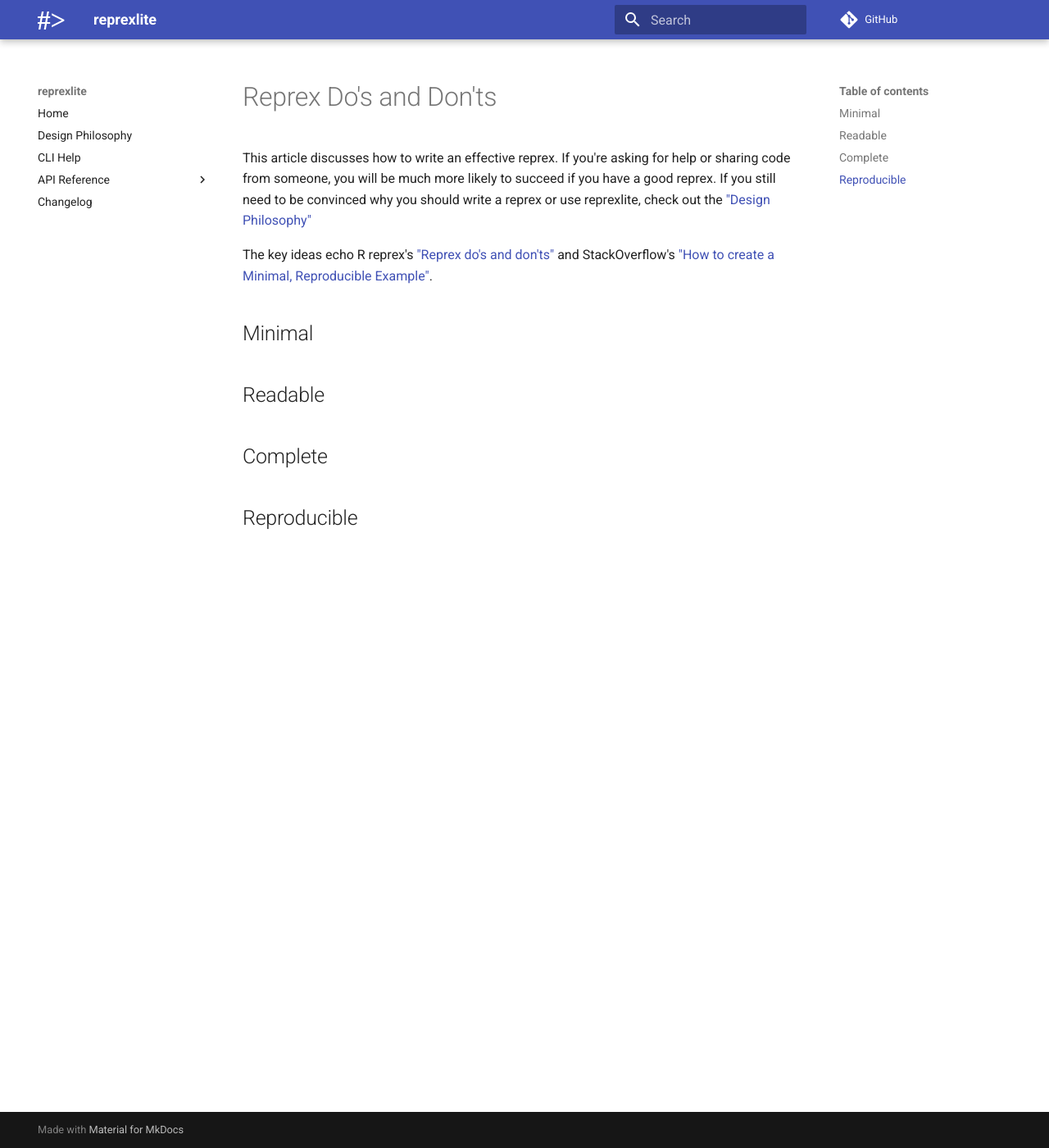
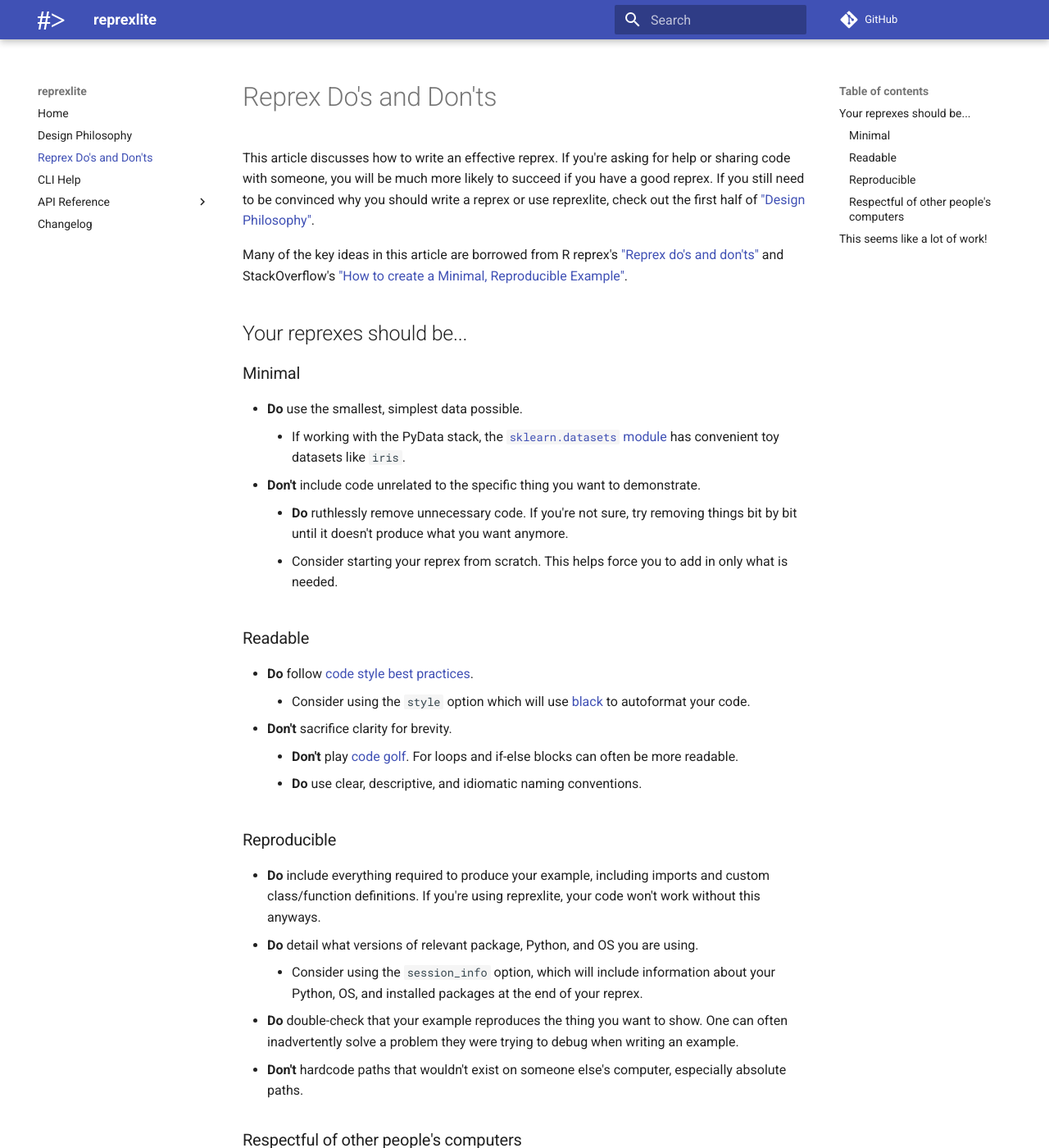
Before and after one commit to jayqi/reprexlite, an MkDocs documentation site: the page built from docs/docs/dos-and-donts.md, in a window 1280 px wide and 1400 px high. Shown: the whole window at 82% size. Built offline with MkDocs 1.6.1 and Material for MkDocs 9.7.7, drawn with Linux system fonts in a browser that asks for light colours; comment, search, counter and statistics services are not loaded; some of the changed text lies outside the part shown.

Commit message:
Revisions for design philosophy and do's and don'ts.

```diff
--- a/docs/docs/dos-and-donts.md
+++ b/docs/docs/dos-and-donts.md
@@ -1,14 +1,48 @@
 # Reprex Do's and Don'ts
 
-This article discusses how to write an effective reprex. If you're asking for help or sharing code from someone, you will be much more likely to succeed if you have a good reprex. If you still need to be convinced why you should write a reprex or use reprexlite, check out the ["Design Philosophy"](../design-philosophy/)
+This article discusses how to write an effective reprex. If you're asking for help or sharing code with someone, you will be much more likely to succeed if you have a good reprex. If you still need to be convinced why you should write a reprex or use reprexlite, check out the first half of ["Design Philosophy"](../design-philosophy/).
 
-The key ideas echo R reprex's ["Reprex do's and don'ts"](https://reprex.tidyverse.org/articles/reprex-dos-and-donts.html) and StackOverflow's ["How to create a Minimal, Reproducible Example"](https://stackoverflow.com/help/minimal-reproducible-example).
+Many of the key ideas in this article are borrowed from R reprex's ["Reprex do's and don'ts"](https://reprex.tidyverse.org/articles/reprex-dos-and-donts.html) and StackOverflow's ["How to create a Minimal, Reproducible Example"](https://stackoverflow.com/help/minimal-reproducible-example).
+
+## Your reprexes should be...
+
+### Minimal
+
+- **Do** use the smallest, simplest data possible.
+  - If working with the PyData stack, the [`sklearn.datasets` module](https://scikit-learn.org/stable/datasets.html#datasets) has convenient toy datasets like `iris`.
+- **Don't** include code unrelated to the specific thing you want to demonstrate.
+  - **Do** ruthlessly remove unnecessary code. If you're not sure, try removing things bit by bit until it doesn't produce what you want anymore.
+  - Consider starting your reprex from scratch. This helps force you to add in only what is needed.
 
 
-## Minimal
+### Readable
 
-## Readable
+- **Do** follow [code style best practices](https://www.python.org/dev/peps/pep-0008/).
+  - Consider using the `style` option which will use [black](https://github.com/psf/black) to autoformat your code.
+- **Don't** sacrifice clarity for brevity.
+  - **Don't** play [code golf](https://en.wikipedia.org/wiki/Code_golf). For loops and if-else blocks can often be more readable.
+  - **Do** use clear, descriptive, and idiomatic naming conventions.
 
-## Complete
 
-## Reproducible
+### Reproducible
+
+- **Do** include everything required to produce your example, including imports and custom class/function definitions. If you're using reprexlite, your code won't work without this anyways.
+- **Do** detail what versions of relevant package, Python, and OS you are using.
+  - Consider using the `session_info` option, which will include information about your Python, OS, and installed packages at the end of your reprex.
+- **Do** double-check that your example reproduces the thing you want to show. One can often inadvertently solve a problem they were trying to debug when writing an example.
+- **Don't** hardcode paths that wouldn't exist on someone else's computer, especially absolute paths.
+
+### Respectful of other people's computers
+
+- **Do** clean up after yourself if you create files. Take advantage of Python's [`tempfile` module](https://docs.python.org/3/library/tempfile.html) for creating temporary files and directories.
+- **Don't** delete files that you didn't create.
+
+## This seems like a lot of work!
+
+> Yes, creating a great reprex requires work. You are asking other people to do work too. It’s a partnership.
+>
+> 80% of the time you will solve your own problem in the course of writing an excellent reprex. YMMV.
+>
+> The remaining 20% of the time, you will create a reprex that is more likely to elicit the desired behavior in others.
+>
+> <p style="text-align: right">― <a href="https://reprex.tidyverse.org/articles/reprex-dos-and-donts.html#this-seems-like-a-lot-of-work">"Reprex do's and don'ts,"</a> from the R reprex documentation</p>
--- a/docs/mkdocs.yml
+++ b/docs/mkdocs.yml
@@ -9,7 +9,8 @@ theme:
 
 nav:
   - Home: "index.md"
-  - Design Philosophy: "philosophy.md"
+  - Design Philosophy: "design-philosophy.md"
+  - Reprex Do's and Don'ts: "dos-and-donts.md"
   - CLI Help: "cli.md"
   - API Reference:
       - reprexlite: "api-reference/reprex.md"
```
Also changed, not shown: docs/docs/design-philosophy.md (+25 -24 lines), README.md, docs/docs/images/help-me-help-you.png (added).
